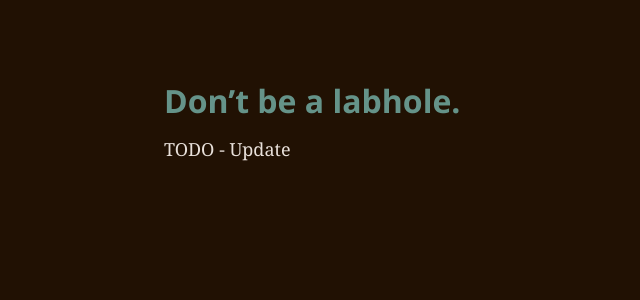
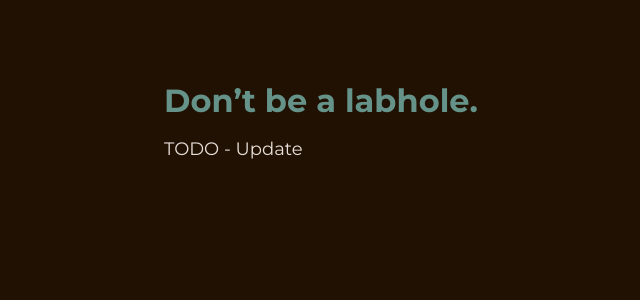
Before and after one commit to labhole/labhole.github.io, a Jekyll site: the page built from index.md, in a window 1280 px wide. Shown: the top 300 px of the page, without its empty margins (130-770 px from the left). Built offline with Jekyll 4.4.1, drawn with Linux system fonts in a browser that asks for light colours.

Commit message:
montserrat font

```diff
--- a/_layouts/default.html
+++ b/_layouts/default.html
@@ -10,6 +10,11 @@
   <meta name="description" content="{{ page.description | default: site.description }}">
 
   <title>{{ site.title }}</title>
+
+  <!-- Google Fonts — Montserrat -->
+  <link rel="preconnect" href="https://fonts.googleapis.com">
+  <link rel="preconnect" href="https://fonts.gstatic.com" crossorigin>
+  <link rel="stylesheet" href="https://fonts.googleapis.com/css2?family=Montserrat:ital,wght@0,300;0,400;0,600;0,700;1,400&display=swap">
 
   <!-- Custom stylesheet -->
   <link rel="stylesheet" href="{{ "/css/style.css" | relative_url }}">
--- a/css/style.css
+++ b/css/style.css
@@ -26,8 +26,8 @@
   --color-pre-text:     #E8E0DA;
   --color-strong:       #FBF7F4;
 
-  --font-body: "Georgia", "Times New Roman", "Palatino Linotype", serif;
-  --font-heading: "Segoe UI", "Helvetica Neue", Arial, sans-serif;
+  --font-body: "Montserrat", "Segoe UI", "Helvetica Neue", Arial, sans-serif;
+  --font-heading: "Montserrat", "Segoe UI", "Helvetica Neue", Arial, sans-serif;
   --font-mono: "SFMono-Regular", "Consolas", "Liberation Mono", "Menlo", monospace;
 
   --max-width: 740px;
```
